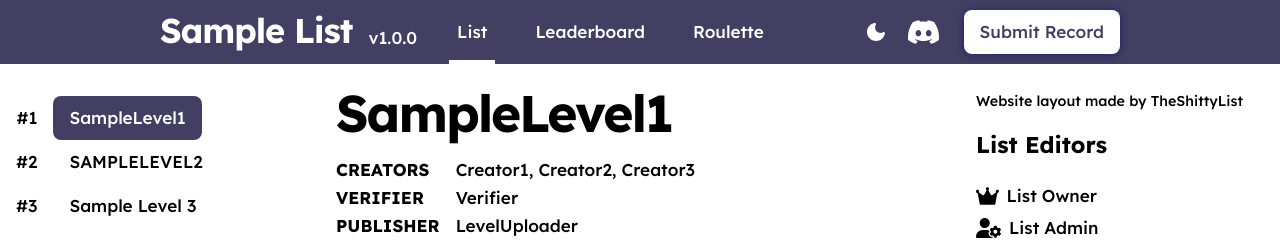
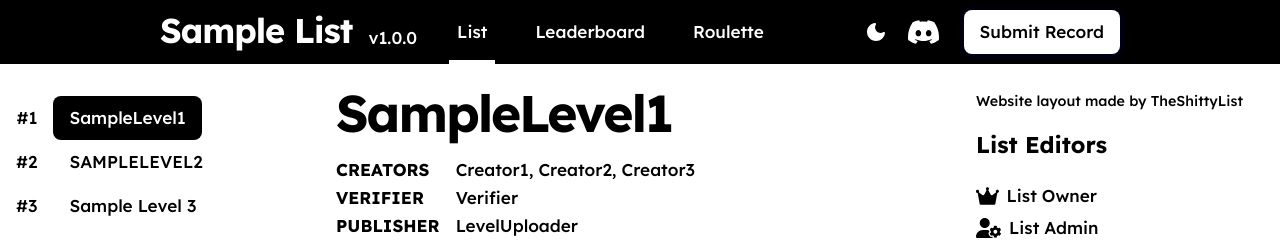
Before and after one commit to LustreGD/LustreGDPS-Demonlist, a plain HTML site: page index.html in a window 1280 px wide. Shown: the top 242 px of the page. Drawn offline with nearby package versions, Linux system fonts and the light colour scheme.

Commit message:
Update main.css

```diff
--- a/css/main.css
+++ b/css/main.css
@@ -3,7 +3,7 @@
     --color-on-background: black;
     --color-background-hover: #eee;
     --color-on-background-hover: black;
-    --color-primary: #423f63;
+    --color-primary: #000000;
     --color-on-primary: white;
     --color-error: #ff0000;
     --color-on-error: white;
@@ -16,8 +16,8 @@ header.dark {
     --color-on-background: white;
     --color-background-hover: #27262c;
     --color-on-background-hover: white;
-    --color-primary: #59567a;
-    --color-primary-disabled: #423f63;
+    --color-primary: #000000;
+    --color-primary-disabled: #18181a;
     --color-on-primary: white;
     --color-error: #ff0000;
     --color-on-error: white;
```
